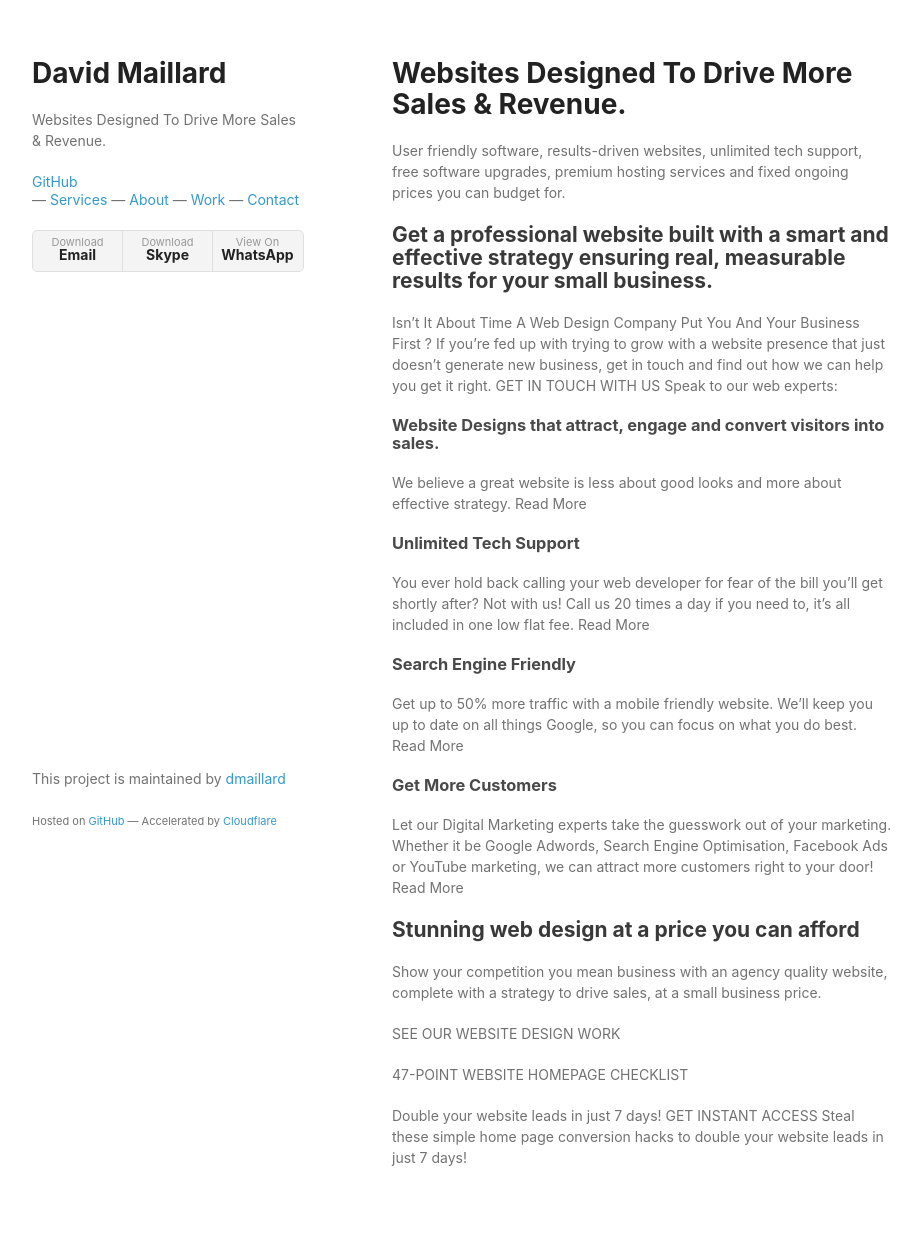
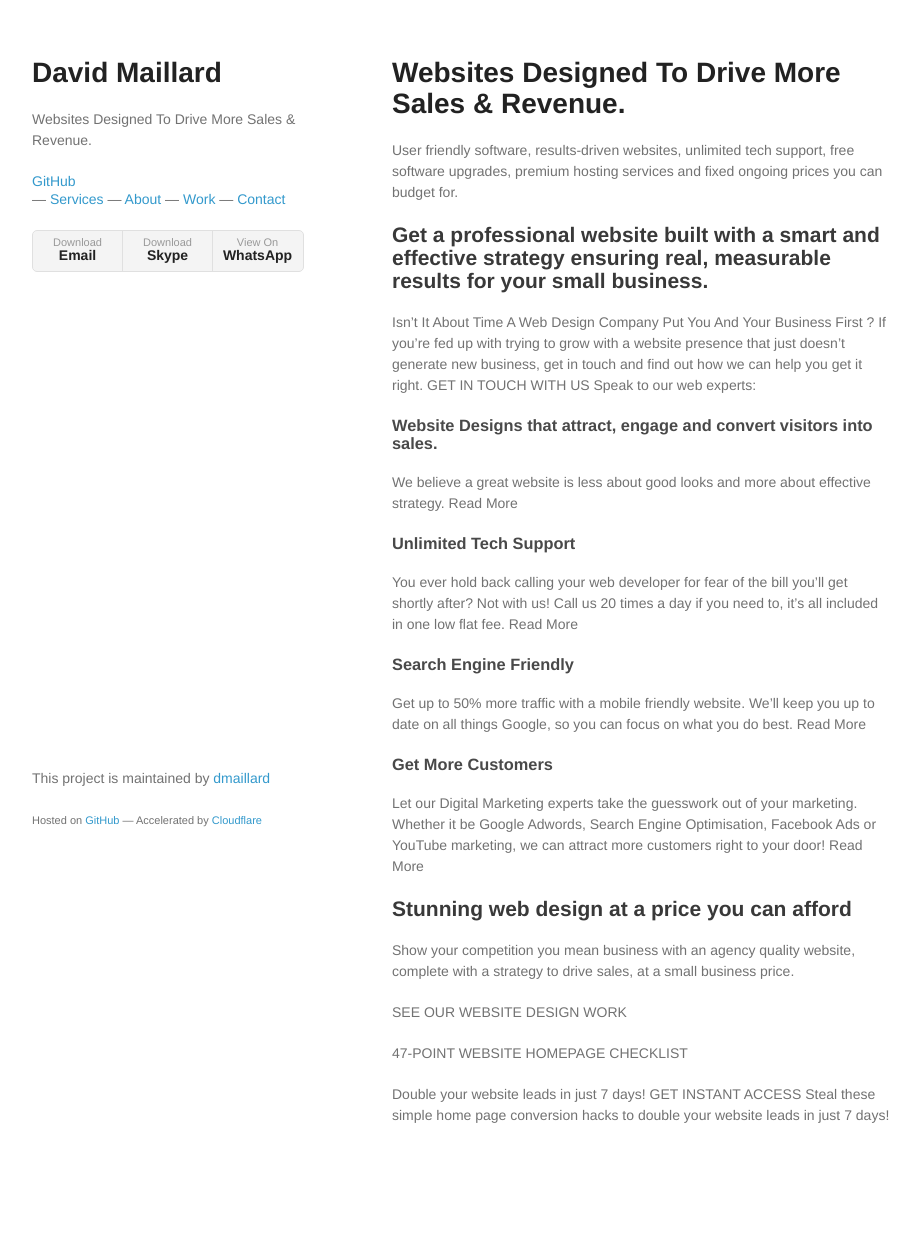
Before and after one commit to dmaillard/David-Maillard, a Jekyll site: the page built from README.md, in a window 1280 px wide. Shown: the whole page, without its empty margins (178-1099 px from the left). Built offline with Jekyll 4.4.1, drawn with Linux system fonts in a browser that asks for light colours; our own code applies the rules of GitHub Pages for plain Markdown files; after the commit the page ends 1196 px from its top, so only the background shows below that.

Commit message:
Update default.html

```diff
--- a/_layouts/default.html
+++ b/_layouts/default.html
@@ -227,11 +227,10 @@
 body {
     background-color: #fff;
     padding: 50px;
-    font: 14px/1.5 -apple-system, BlinkMacSystemFont, "Segoe UI", Helvetica, Arial, sans-serif, "Apple Color Emoji", "Segoe UI Emoji", "Segoe UI Symbol";
+    font: 14px/1.5 Helvetica, Arial, sans-serif, "Apple Color Emoji", "Segoe UI Emoji", "Segoe UI Symbol";
   -webkit-font-smoothing: antialiased;
-  /*font: 14px/1.5 "Noto Sans", "Helvetica Neue", Helvetica, Arial, sans-serif;*/
     color: #727272;
-    font-weight: 400
+    font-weight: 300
 }
 h1,
 h2,
```
